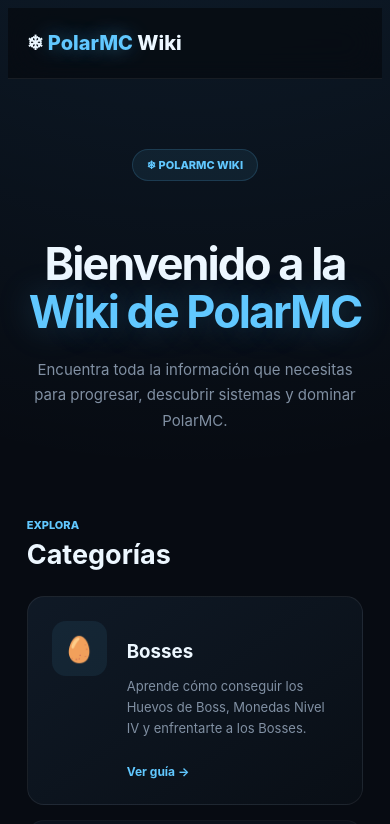
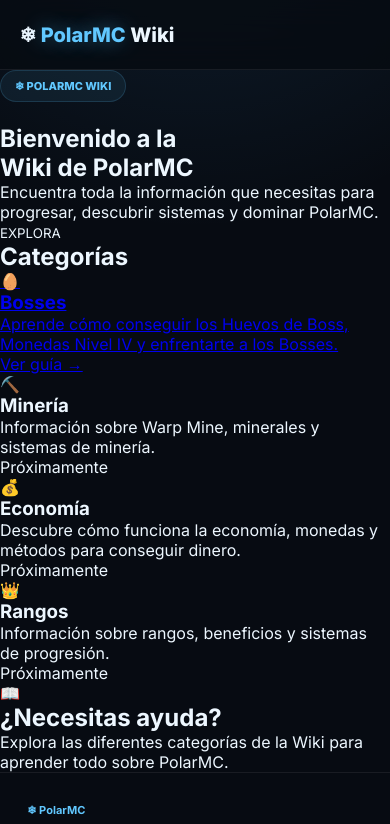
Before and after one commit to SoyKeki/wiki, a plain HTML site: page index.html in a window 390 px wide. Shown: the top 824 px of the page. Drawn offline with Linux system fonts and the light colour scheme.

Commit message:
Update style.css

````diff
--- a/style.css
+++ b/style.css
@@ -1,4 +1,3 @@
-```css
 @import url('https://fonts.googleapis.com/css2?family=Inter:wght@400;500;600;700;800&display=swap');
 
 * {
@@ -22,12 +21,12 @@
 }
 
 body {
-    font-family: 'Inter', sans-serif;
+    font-family: Inter, sans-serif;
 
     background:
         radial-gradient(
             circle at 50% -20%,
-            rgba(72, 174, 255, .14),
+            rgba(72,174,255,.14),
             transparent 38%
         ),
         var(--bg);
@@ -37,9 +36,7 @@
 }
 
 
-/* ==============================
-   HEADER
-============================== */
+/* HEADER */
 
 header {
     height: 70px;
@@ -79,7 +76,6 @@
 
 nav a {
     color: var(--muted);
-
     text-decoration: none;
 
     font-size: 13px;
@@ -94,240 +90,7 @@
 }
 
 
-/* ==============================
-   HERO
-============================== */
-
-.hero {
-    max-width: 900px;
-
-    margin: auto;
-
-    text-align: center;
-
-    padding: 100px 20px 80px;
-}
-
-.badge {
-    display: inline-block;
-
-    padding: 8px 14px;
-
-    border-radius: 100px;
-
-    color: var(--blue);
-
-    background: rgba(97,200,255,.08);
-
-    border: 1px solid rgba(97,200,255,.16);
-
-    font-size: 11px;
-    font-weight: 800;
-
-    margin-bottom: 22px;
-}
-
-.hero h1 {
-    font-size: clamp(45px, 7vw, 76px);
-
-    line-height: 1.05;
-
-    letter-spacing: -3px;
-
-    margin-bottom: 22px;
-}
-
-.hero h1 span {
-    color: var(--blue);
-
-    text-shadow:
-        0 0 35px rgba(97,200,255,.25);
-}
-
-.hero p {
-    color: var(--muted);
-
-    max-width: 620px;
-
-    margin: auto;
-
-    line-height: 1.7;
-
-    font-size: 15px;
-}
-
-
-/* ==============================
-   CONTENT
-============================== */
-
-.section,
-.guide {
-    width: min(1050px, 90%);
-
-    margin: auto;
-}
-
-.section {
-    padding-bottom: 100px;
-}
-
-.section-header small {
-    color: var(--blue);
-
-    font-size: 11px;
-    font-weight: 800;
-}
-
-.section-header h2 {
-    margin-top: 5px;
-
-    font-size: 27px;
-}
-
-
-/* ==============================
-   CATEGORIES
-============================== */
-
-.categories {
-    display: grid;
-
-    grid-template-columns: repeat(2, 1fr);
-
-    gap: 15px;
-
-    margin-top: 25px;
-}
-
-.category {
-    display: flex;
-
-    gap: 20px;
-
-    padding: 24px;
-
-    text-decoration: none;
-
-    color: inherit;
-
-    background:
-        linear-gradient(
-            145deg,
-            rgba(17,27,41,.9),
-            rgba(10,15,23,.9)
-        );
-
-    border: 1px solid var(--border);
-
-    border-radius: 17px;
-
-    transition: .25s;
-}
-
-.category:hover {
-    transform: translateY(-3px);
-
-    border-color: rgba(97,200,255,.25);
-
-    box-shadow:
-        0 15px 45px rgba(0,0,0,.25);
-}
-
-.category-icon {
-    width: 55px;
-    height: 55px;
-
-    flex-shrink: 0;
-
-    display: flex;
-    align-items: center;
-    justify-content: center;
-
-    border-radius: 14px;
-
-    background: rgba(97,200,255,.08);
-
-    font-size: 25px;
-}
-
-.category-content h3 {
-    margin-bottom: 7px;
-}
-
-.category-content p {
-    color: var(--muted);
-
-    font-size: 13px;
-
-    line-height: 1.6;
-}
-
-.category-content span {
-    display: inline-block;
-
-    margin-top: 13px;
-
-    color: var(--blue);
-
-    font-size: 12px;
-    font-weight: 700;
-}
-
-.category.disabled {
-    opacity: .55;
-
-    cursor: default;
-}
-
-.category.disabled:hover {
-    transform: none;
-    box-shadow: none;
-}
-
-
-/* ==============================
-   INFO
-============================== */
-
-.info {
-    display: flex;
-
-    align-items: center;
-
-    gap: 20px;
-
-    padding: 25px;
-
-    margin-top: 25px;
-
-    background: rgba(97,200,255,.04);
-
-    border: 1px solid rgba(97,200,255,.1);
-
-    border-radius: 15px;
-}
-
-.info-icon {
-    font-size: 30px;
-}
-
-.info h2 {
-    font-size: 17px;
-
-    margin-bottom: 5px;
-}
-
-.info p {
-    color: var(--muted);
-
-    font-size: 13px;
-}
-
-
-/* ==============================
-   PAGE HERO
-============================== */
+/* PAGE HERO */
 
 .page-hero {
     width: min(1050px, 90%);
@@ -355,6 +118,25 @@
     color: var(--blue);
 }
 
+.badge {
+    display: inline-block;
+
+    padding: 8px 14px;
+
+    border-radius: 100px;
+
+    color: var(--blue);
+
+    background: rgba(97,200,255,.08);
+
+    border: 1px solid rgba(97,200,255,.16);
+
+    font-size: 11px;
+    font-weight: 800;
+
+    margin-bottom: 22px;
+}
+
 .page-hero h1 {
     font-size: clamp(38px, 6vw, 62px);
 
@@ -374,11 +156,13 @@
 }
 
 
-/* ==============================
-   GUIDE
-============================== */
+/* GUIDE */
 
 .guide {
+    width: min(1050px, 90%);
+
+    margin: auto;
+
     padding-bottom: 100px;
 }
 
@@ -435,58 +219,7 @@
 }
 
 
-/* ==============================
-   RESOURCES
-============================== */
-
-.resource-grid {
-    display: grid;
-
-    grid-template-columns: repeat(2,1fr);
-
-    gap: 12px;
-
-    margin-top: 25px;
-}
-
-.resource {
-    display: flex;
-
-    align-items: center;
-
-    gap: 15px;
-
-    padding: 20px;
-
-    border-radius: 14px;
-
-    background: rgba(255,255,255,.025);
-
-    border: 1px solid var(--border);
-}
-
-.resource-icon {
-    font-size: 30px;
-}
-
-.resource h3 {
-    font-size: 14px;
-
-    margin-bottom: 5px;
-}
-
-.resource p {
-    color: var(--muted);
-
-    font-size: 11px;
-
-    line-height: 1.5;
-}
-
-
-/* ==============================
-   ITEMS
-============================== */
+/* ITEMS */
 
 .item-grid {
     display: grid;
@@ -500,7 +233,6 @@
 
 .item-card {
     display: flex;
-
     align-items: center;
 
     gap: 18px;
@@ -564,7 +296,6 @@
     color: var(--blue);
 
     font-size: 9px;
-
     font-weight: 800;
 
     text-transform: uppercase;
@@ -581,13 +312,10 @@
 }
 
 
-/* ==============================
-   CURRENCY
-============================== */
+/* CURRENCY */
 
 .currency-showcase {
     display: flex;
-
     align-items: center;
 
     gap: 20px;
@@ -611,6 +339,8 @@
 .currency-image {
     width: 75px;
     height: 75px;
+
+    flex-shrink: 0;
 
     display: flex;
     align-items: center;
@@ -643,9 +373,7 @@
 }
 
 
-/* ==============================
-   TRADES
-============================== */
+/* TRADES */
 
 .trade-list {
     margin-top: 25px;
@@ -679,8 +407,22 @@
     gap: 12px;
 }
 
-.trade-item > span {
-    font-size: 26px;
+.trade-image {
+    width: 45px;
+    height: 45px;
+
+    display: flex;
+    align-items: center;
+    justify-content: center;
+}
+
+.trade-image img {
+    width: 38px;
+    height: 38px;
+
+    object-fit: contain;
+
+    image-rendering: pixelated;
 }
 
 .trade-item strong {
@@ -699,36 +441,17 @@
     margin-top: 3px;
 }
 
-.trade-image {
-    width: 45px;
-    height: 45px;
-
-    display: flex;
-    align-items: center;
-    justify-content: center;
-}
-
-.trade-image img {
-    width: 38px;
-    height: 38px;
-
-    object-fit: contain;
-
-    image-rendering: pixelated;
-}
-
 .trade-arrow {
     color: #4f6579;
 }
 
 .trade-result {
+    justify-self: end;
+
     display: flex;
-
     align-items: center;
 
     gap: 8px;
-
-    justify-self: end;
 
     padding: 9px 13px;
 
@@ -753,9 +476,7 @@
 }
 
 
-/* ==============================
-   TIP
-============================== */
+/* TIP */
 
 .tip {
     margin-top: 20px;
@@ -770,9 +491,9 @@
 }
 
 .tip strong {
+    display: block;
+
     color: var(--blue);
-
-    display: block;
 
     margin-bottom: 6px;
 }
@@ -784,13 +505,10 @@
 }
 
 
-/* ==============================
-   BOSS EGG
-============================== */
+/* BOSS EGG */
 
 .boss-egg-card {
     display: flex;
-
     align-items: center;
 
     gap: 25px;
@@ -863,13 +581,10 @@
 }
 
 
-/* ==============================
-   MOB / BOSS
-============================== */
+/* MOB / BOSS */
 
 .mob-card {
     display: flex;
-
     align-items: center;
 
     gap: 25px;
@@ -983,9 +698,7 @@
 }
 
 
-/* ==============================
-   PROGRESSION
-============================== */
+/* PROGRESSION */
 
 .progress-section {
     padding-top: 45px;
@@ -1048,9 +761,7 @@
 }
 
 
-/* ==============================
-   FINAL
-============================== */
+/* FINAL */
 
 .final {
     margin-top: 50px;
@@ -1096,9 +807,7 @@
 }
 
 
-/* ==============================
-   FOOTER
-============================== */
+/* FOOTER */
 
 footer {
     display: flex;
@@ -1119,9 +828,7 @@
 }
 
 
-/* ==============================
-   MOBILE
-============================== */
+/* MOBILE */
 
 @media (max-width: 750px) {
 
@@ -1133,36 +840,22 @@
         display: none;
     }
 
-    .hero {
-        padding-top: 70px;
-    }
-
-    .hero h1 {
-        letter-spacing: -2px;
-    }
-
-    .categories,
-    .resource-grid,
-    .item-grid {
-        grid-template-columns: 1fr;
-    }
-
     .guide-section {
         grid-template-columns: 1fr;
 
         gap: 15px;
     }
 
-    .progression {
-        flex-direction: column;
+    .item-grid {
+        grid-template-columns: 1fr;
     }
 
-    .progress {
-        width: 100%;
+    .item-card {
+        padding: 16px;
     }
 
-    .progress-arrow {
-        transform: rotate(90deg);
+    .currency-showcase {
+        align-items: flex-start;
     }
 
     .trade {
@@ -1173,10 +866,6 @@
 
     .trade-result {
         justify-self: start;
-    }
-
-    .item-card {
-        padding: 16px;
     }
 
     .boss-egg-card {
@@ -1193,18 +882,28 @@
 
     .mob-image {
         width: 100%;
-
         height: 220px;
     }
 
     .mob-image img {
         max-width: 160px;
-
         max-height: 200px;
     }
 
     .mob-stats {
         flex-wrap: wrap;
+    }
+
+    .progression {
+        flex-direction: column;
+    }
+
+    .progress {
+        width: 100%;
+    }
+
+    .progress-arrow {
+        transform: rotate(90deg);
     }
 
     footer {
@@ -1213,4 +912,3 @@
         gap: 10px;
     }
 }
-```
````
